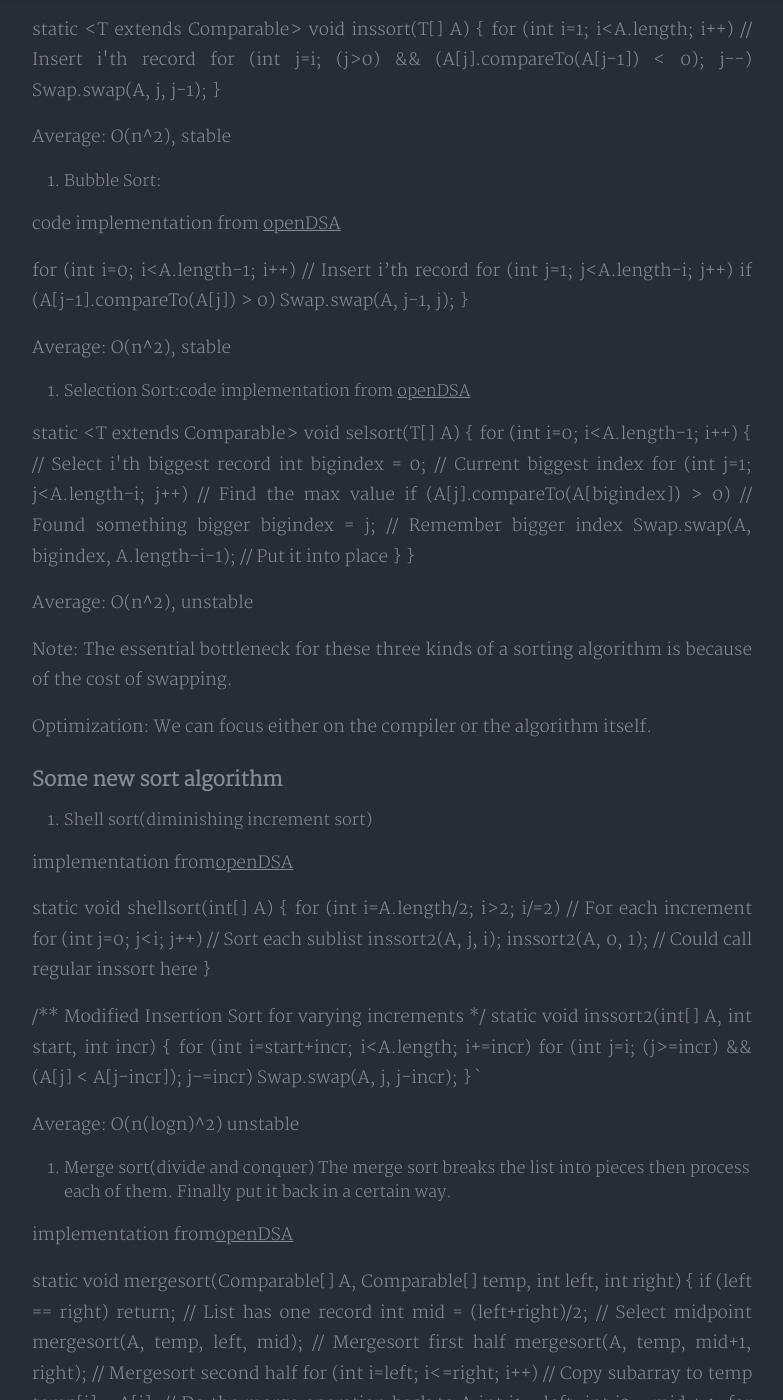
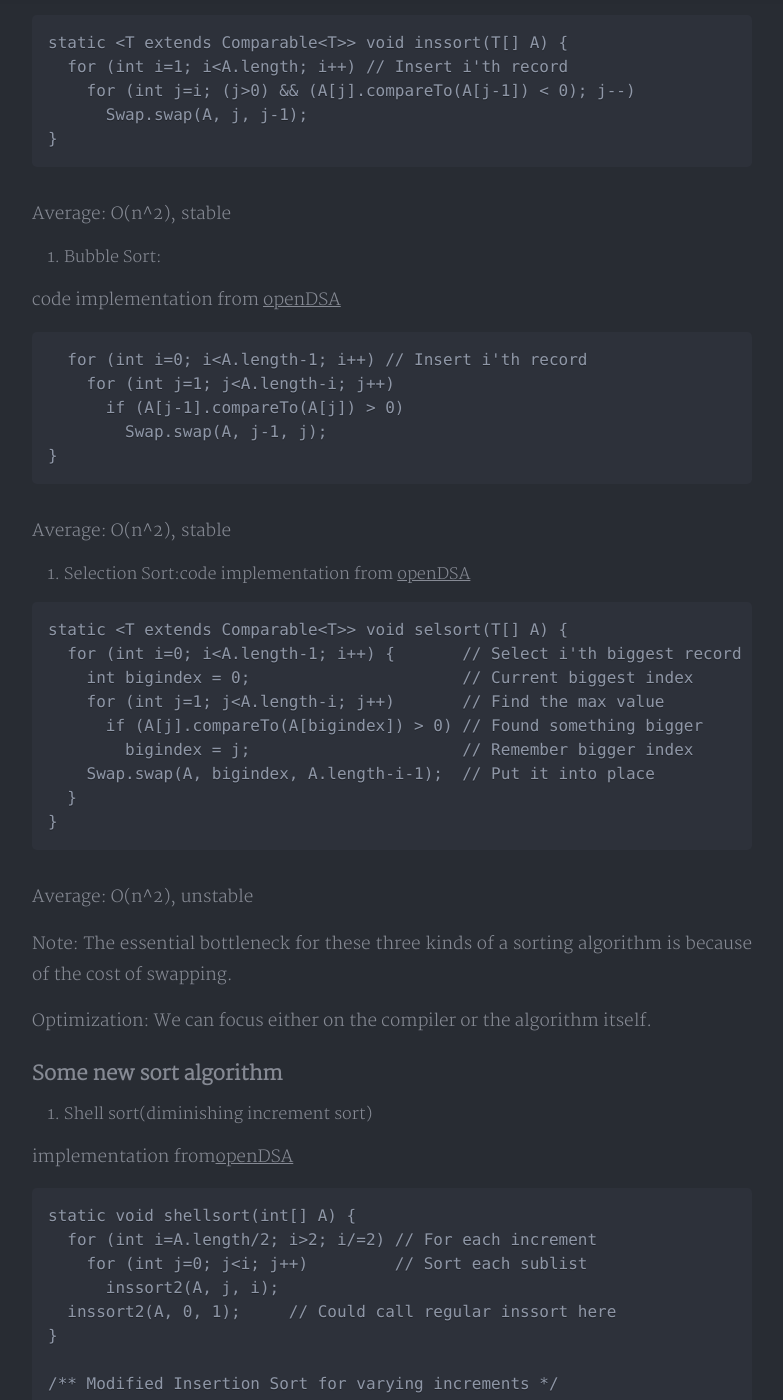
Before and after one commit to kevinguo2003/kevinguo2003.github.io, a Jekyll site: the page built from _posts/2020-06-07-Chapter8(Week3).md, in a window 1280 px wide and 1400 px high, scrolled down 1077 px. Shown: the whole window, without its empty margins (248-1031 px from the left). Built offline with Jekyll 4.4.1, drawn with Linux system fonts in a browser that asks for light colours; nearby versions of some CDN libraries; a style sheet for code colours, icons or effects is not loaded; some of the changed text lies outside the part shown.

Commit message:
Update 2020-06-07-Chapter8(Week3).md

````diff
--- a/_posts/2020-06-07-Chapter8(Week3).md
+++ b/_posts/2020-06-07-Chapter8(Week3).md
@@ -22,13 +22,13 @@ Note: In tradition, we analyze the cost of one algorithm by calculating the amou
 ### Sort algorithm we learned in CS2114
 1. Insertion Sort: code implementation from [openDSA](https://canvas.vt.edu/courses/111334/assignments/883559?module_item_id=901452)
 
-
+```
 static <T extends Comparable<T>> void inssort(T[] A) {
   for (int i=1; i<A.length; i++) // Insert i'th record
     for (int j=i; (j>0) && (A[j].compareTo(A[j-1]) < 0); j--)
       Swap.swap(A, j, j-1);
 }
-
+```
 
 Average: O(n^2), stable
 
@@ -36,19 +36,19 @@ Average: O(n^2), stable
 
 code implementation from [openDSA](https://canvas.vt.edu/courses/111334/assignments/883560?module_item_id=901454)
 
-
+```
   for (int i=0; i<A.length-1; i++) // Insert i'th record
     for (int j=1; j<A.length-i; j++)
       if (A[j-1].compareTo(A[j]) > 0)
         Swap.swap(A, j-1, j);
 }
-
+```
 
 Average: O(n^2), stable
 
 3. Selection Sort:code implementation from [openDSA](https://canvas.vt.edu/courses/111334/assignments/883561?module_item_id=901456)
 
-
+```
 static <T extends Comparable<T>> void selsort(T[] A) {
   for (int i=0; i<A.length-1; i++) {       // Select i'th biggest record
     int bigindex = 0;                      // Current biggest index
@@ -58,7 +58,7 @@ static <T extends Comparable<T>> void selsort(T[] A) {
     Swap.swap(A, bigindex, A.length-i-1);  // Put it into place
   }
 }
-
+```
 
 Average:  O(n^2), unstable
 
@@ -73,7 +73,7 @@ Optimization: We can focus either on the compiler or the algorithm itself.
 
 implementation from[openDSA](https://canvas.vt.edu/courses/111334/assignments/883563?module_item_id=901461)
 
-
+```
 static void shellsort(int[] A) {
   for (int i=A.length/2; i>2; i/=2) // For each increment
     for (int j=0; j<i; j++)         // Sort each sublist
@@ -87,7 +87,7 @@ static void inssort2(int[] A, int start, int incr) {
     for (int j=i; (j>=incr) && (A[j] < A[j-incr]); j-=incr)
       Swap.swap(A, j, j-incr);
 }
-`
+```
 
 
 Average: O(n(logn)^2) unstable
@@ -100,8 +100,8 @@ The merge sort breaks the list into pieces then process each of them. Finally pu
 
 implementation from[openDSA](https://canvas.vt.edu/courses/111334/assignments/883565?module_item_id=901465)
 
-
-  static void mergesort(Comparable[] A, Comparable[] temp, int left, int right) {
+```
+static void mergesort(Comparable[] A, Comparable[] temp, int left, int right) {
   if (left == right) return;         // List has one record
   int mid = (left+right)/2;          // Select midpoint
   mergesort(A, temp, left, mid);     // Mergesort first half
@@ -122,6 +122,8 @@ implementation from[openDSA](https://canvas.vt.edu/courses/111334/assignments/88
       A[curr] = temp[i2++];
   }
 }
+```
+
 
 
 Average: O(n logn), stable
@@ -131,7 +133,7 @@ Average: O(n logn), stable
 
 implementation from[openDSA](https://canvas.vt.edu/courses/111334/assignments/883566?module_item_id=901467)
 
-
+```
 static void quicksort(Comparable[] A, int i, int j) { // Quicksort
   int pivotindex = findpivot(A, i, j);  // Pick a pivot
   Swap.swap(A, pivotindex, j);               // Stick pivot at end
@@ -141,7 +143,7 @@ static void quicksort(Comparable[] A, int i, int j) { // Quicksort
   if ((k-i) > 1) quicksort(A, i, k-1);  // Sort left partition
   if ((j-k) > 1) quicksort(A, k+1, j);  // Sort right partition
 }
-
+```
 
 Average: O(n logn), unstable
 
@@ -150,37 +152,39 @@ Average: O(n logn), unstable
 
 implementation from[openDSA](https://canvas.vt.edu/courses/111334/assignments/883567?module_item_id=901469)
 
-
+```
 static void heapsort(Comparable[] A) {
   // The heap constructor invokes the buildheap method
   MaxHeap H = new MaxHeap(A, A.length, A.length);
   for (int i=0; i<A.length; i++)  // Now sort
     H.removemax(); // Removemax places max at end of heap
 }
-
+```
 
 Average:o(n logn), unstable
 
 5. Bin sort: The basic idea of bin is to divide the list into small piles.
 implementation from[openDSA](https://canvas.vt.edu/courses/111334/modules/items/901470)
 
-
-    static void binsort(int[] A) {
-    List[] B = new LinkedList[MaxKeyValue+1];
-    int item;
-    for (int i=0; i<=MaxKeyValue; i++)
+```
+static void binsort(int[] A) {
+  List[] B = new LinkedList[MaxKeyValue+1];
+  int item;
+  for (int i=0; i<=MaxKeyValue; i++)
     B[i] = new LinkedList();
-    for (int i=0; i<A.length; i++) B[A[i]].append(A[i]);
-    int pos = 0;
-    for (int i=0; i<=MaxKeyValue; i++)
+  for (int i=0; i<A.length; i++) B[A[i]].append(A[i]);
+  int pos = 0;
+  for (int i=0; i<=MaxKeyValue; i++)
     for (B[i].moveToStart(); (item = B[i].getValue()) != -1; B[i].next())
       A[pos++] = item;
-    }
+}
+```
 
 
 Average: O(n+k)(from bucket sort) stable
 
 6. Radix Sort
+
 implementation from[openDSA](https://canvas.vt.edu/courses/111334/assignments/883568?module_item_id=901472)
 
 
````
